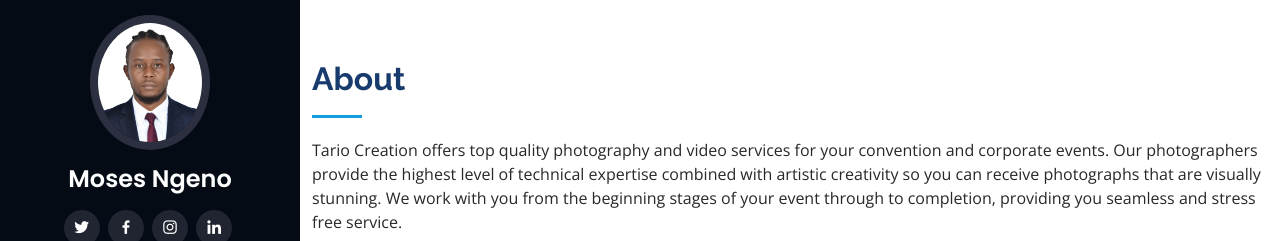
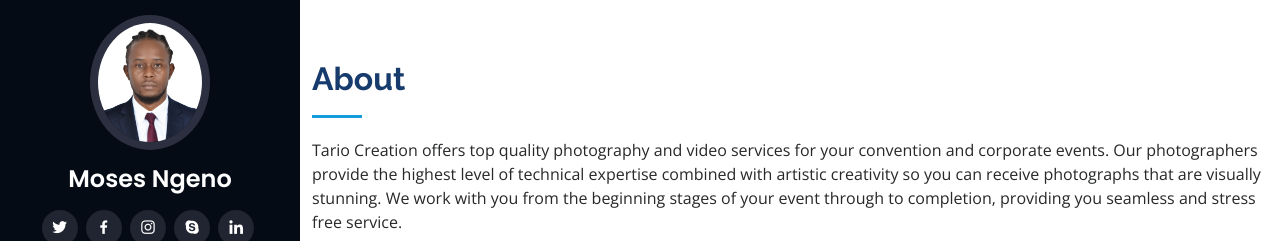
Before and after one commit to Byekibe/Portfolio-website, a Flask app: page /about in a window 1280 px wide. Shown: the top 241 px of the page. Run offline with Flask 2, Linux system fonts and the light colour scheme; some libraries are stand-ins or nearby versions.

Commit message:
CORRECTION-Insta link addition

```diff
--- a/templates/about.html
+++ b/templates/about.html
@@ -74,7 +74,7 @@
               class="instagram"
               ><i class="bx bxl-instagram"></i
             ></a>
-            <!-- <a href="#" class="google-plus"><i class="bx bxl-skype"></i></a> -->
+            <a href="https://instagram.com/mosehtario?igshid=YmMyMTA2M2Y=" class="google-plus"><i class="bx bxl-skype"></i></a>
             <a href="https://www.linkedin.com/company/82086158" class="linkedin"
               ><i class="bx bxl-linkedin"></i
             ></a>
--- a/templates/contact.html
+++ b/templates/contact.html
@@ -89,7 +89,7 @@
               class="instagram"
               ><i class="bx bxl-instagram"></i
             ></a>
-            <!-- <a href="#" class="google-plus"><i class="bx bxl-skype"></i></a> -->
+            <a href="https://instagram.com/mosehtario?igshid=YmMyMTA2M2Y=" class="google-plus"><i class="bx bxl-skype"></i></a>
             <a href="https://www.linkedin.com/company/82086158" class="linkedin"
               ><i class="bx bxl-linkedin"></i
             ></a>
--- a/templates/home.html
+++ b/templates/home.html
@@ -74,7 +74,7 @@
               class="instagram"
               ><i class="bx bxl-instagram"></i
             ></a>
-            <!-- <a href="#" class="google-plus"><i class="bx bxl-skype"></i></a> -->
+            <a href="https://instagram.com/mosehtario?igshid=YmMyMTA2M2Y=" class="google-plus"><i class="bx bxl-skype"></i></a>
             <a href="https://www.linkedin.com/company/82086158" class="linkedin"
               ><i class="bx bxl-linkedin"></i
             ></a>
--- a/templates/index.html
+++ b/templates/index.html
@@ -72,7 +72,7 @@
             <a href="https:instagram.com/mosehtario" class="instagram"
               ><i class="bx bxl-instagram"></i
             ></a>
-            <!-- <a href="#" class="google-plus"><i class="bx bxl-skype"></i></a> -->
+            <a href="https://instagram.com/mosehtario?igshid=YmMyMTA2M2Y=" class="google-plus"><i class="bx bxl-skype"></i></a>
             <a href="https://www.linkedin.com/company/82086158" class="linkedin"
               ><i class="bx bxl-linkedin"></i
             ></a>
--- a/templates/portfolio.html
+++ b/templates/portfolio.html
@@ -72,7 +72,7 @@
             <a href="https:instagram.com/mosehtario" class="instagram"
               ><i class="bx bxl-instagram"></i
             ></a>
-            <!-- <a href="#" class="google-plus"><i class="bx bxl-skype"></i></a> -->
+            <a href="https://instagram.com/mosehtario?igshid=YmMyMTA2M2Y=" class="google-plus"><i class="bx bxl-skype"></i></a>
             <a href="https://www.linkedin.com/company/82086158" class="linkedin"
               ><i class="bx bxl-linkedin"></i
             ></a>
--- a/templates/services.html
+++ b/templates/services.html
@@ -74,7 +74,7 @@
               class="instagram"
               ><i class="bx bxl-instagram"></i
             ></a>
-            <!-- <a href="#" class="google-plus"><i class="bx bxl-skype"></i></a> -->
+            <a href="https://instagram.com/mosehtario?igshid=YmMyMTA2M2Y=" class="google-plus"><i class="bx bxl-skype"></i></a>
             <a href="https://www.linkedin.com/company/82086158" class="linkedin"
               ><i class="bx bxl-linkedin"></i
             ></a>
```
